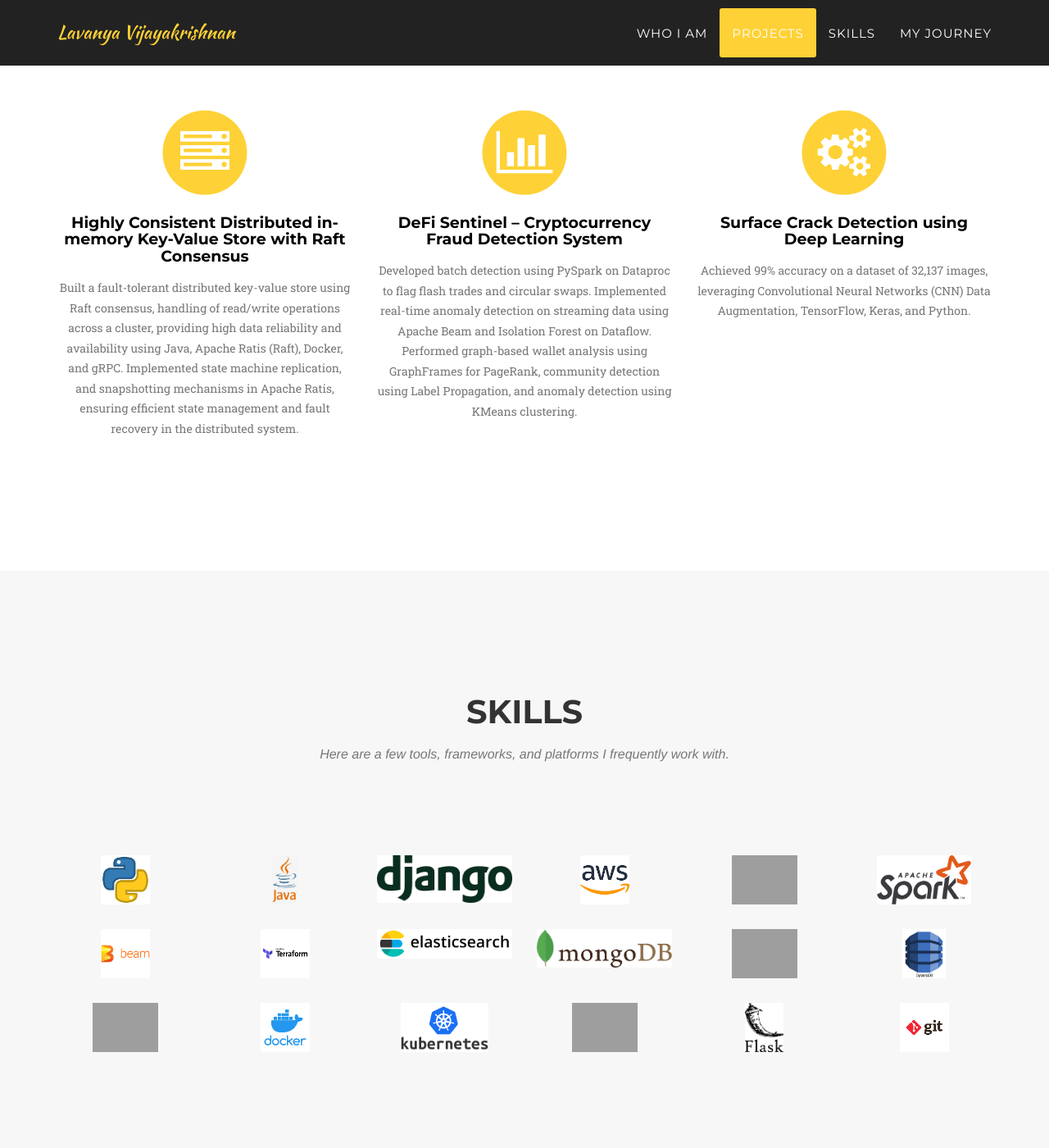
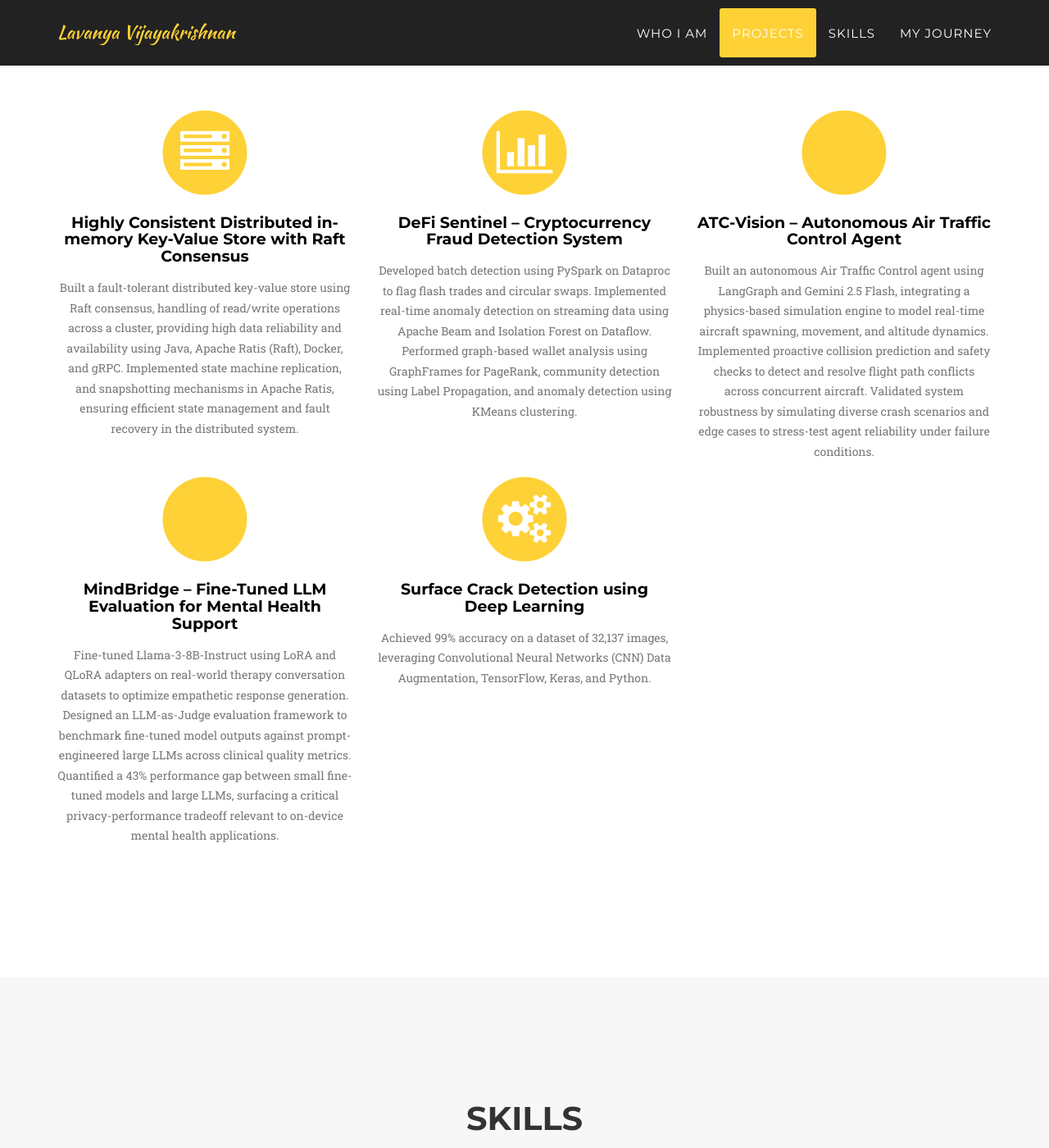
Before and after one commit to lavanyavijayk/lavanyavijayk.github.io, a Jekyll site: the page built from index.html, in a window 1280 px wide and 1400 px high, scrolled down 1853 px, cut to the strip 0-1400 px from the top of the window. Shown: the whole strip at 82% size. Built offline with Jekyll 4.4.1, drawn with Linux system fonts in a browser that asks for light colours; some web fonts are replaced; grey boxes are pictures that could not be loaded.

Commit message:
added skills and projects

```diff
--- a/_includes/portfolio_grid.html
+++ b/_includes/portfolio_grid.html
@@ -10,7 +10,7 @@
       </div>
 
       <div class="row text-center" style="margin-top: 40px;">
-        {% assign skill_icons = "1,2,3,4,5,6,7,8,9,10,11,12,13,14,15,16,17,18" | split: "," %}
+        {% assign skill_icons = "1,2,3,4,5,6,7,8,9,10,11,12,13,14,15,16,17,18,19,20,21,22,23,24" | split: "," %}
         {% for i in skill_icons %}
           <div class="col-xs-6 col-sm-4 col-md-2" style="margin-bottom: 30px;">
             <img src="img/skills/{{ i }}.png" class="img-responsive img-centered" alt="Skill {{ i }}" style="max-height: 60px; margin: 0 auto;">
--- a/_includes/services.html
+++ b/_includes/services.html
@@ -30,6 +30,23 @@
                 <div class="col-md-4">
                     <span class="fa-stack fa-4x">
                         <i class="fa fa-circle fa-stack-2x text-primary"></i>
+                        <i class="fa fa-brain fa-stack-1x fa-inverse"></i>
+                    </span>
+                    <h4 class="service-heading"><a href="https://github.com/lavanyavijayk/ATC-AI-Agent" style="color: black;">ATC-Vision – Autonomous Air Traffic Control Agent</a></h4>
+                    <p class="text-muted">Built an autonomous Air Traffic Control agent using LangGraph and Gemini 2.5 Flash, integrating a physics-based simulation engine to model real-time aircraft spawning, movement, and altitude dynamics. Implemented proactive collision prediction and safety checks to detect and resolve flight path conflicts across concurrent aircraft. Validated system robustness by simulating diverse crash scenarios and edge cases to stress-test agent reliability under failure conditions.</p>
+                </div>
+                <div class="col-md-4">
+                    <span class="fa-stack fa-4x">
+                        <i class="fa fa-circle fa-stack-2x text-primary"></i>
+                        <i class="fas fa-microscope fa-stack-1x fa-inverse"></i>
+                    </span>
+                    <h4 class="service-heading"><a href="https://github.com/lavanyavijayk/can_small_fine_tuned_llm_outperform_prompt_engineered_large_llm" style="color: black;">MindBridge – Fine-Tuned LLM Evaluation for Mental Health Support</a></h4>
+                    <p class="text-muted">
+                        Fine-tuned Llama-3-8B-Instruct using LoRA and QLoRA adapters on real-world therapy conversation datasets to optimize empathetic response generation. Designed an LLM-as-Judge evaluation framework to benchmark fine-tuned model outputs against prompt-engineered large LLMs across clinical quality metrics. Quantified a 43% performance gap between small fine-tuned models and large LLMs, surfacing a critical privacy-performance tradeoff relevant to on-device mental health applications.</p>
+                </div>
+                <div class="col-md-4">
+                    <span class="fa-stack fa-4x">
+                        <i class="fa fa-circle fa-stack-2x text-primary"></i>
                         <i class="fa fa-cogs fa-stack-1x fa-inverse"></i>
                     </span>
                     <h4 class="service-heading"><a href="https://github.com/lavanyavijayk/CrackDetector" style="color: black;">Surface Crack Detection using Deep Learning</a></h4>
```
Also changed, not shown: img/skills/19.png (added), img/skills/20.png (added), img/skills/21.png (added), img/skills/22.png (added), img/skills/23.png (added), img/skills/24.png (added).
